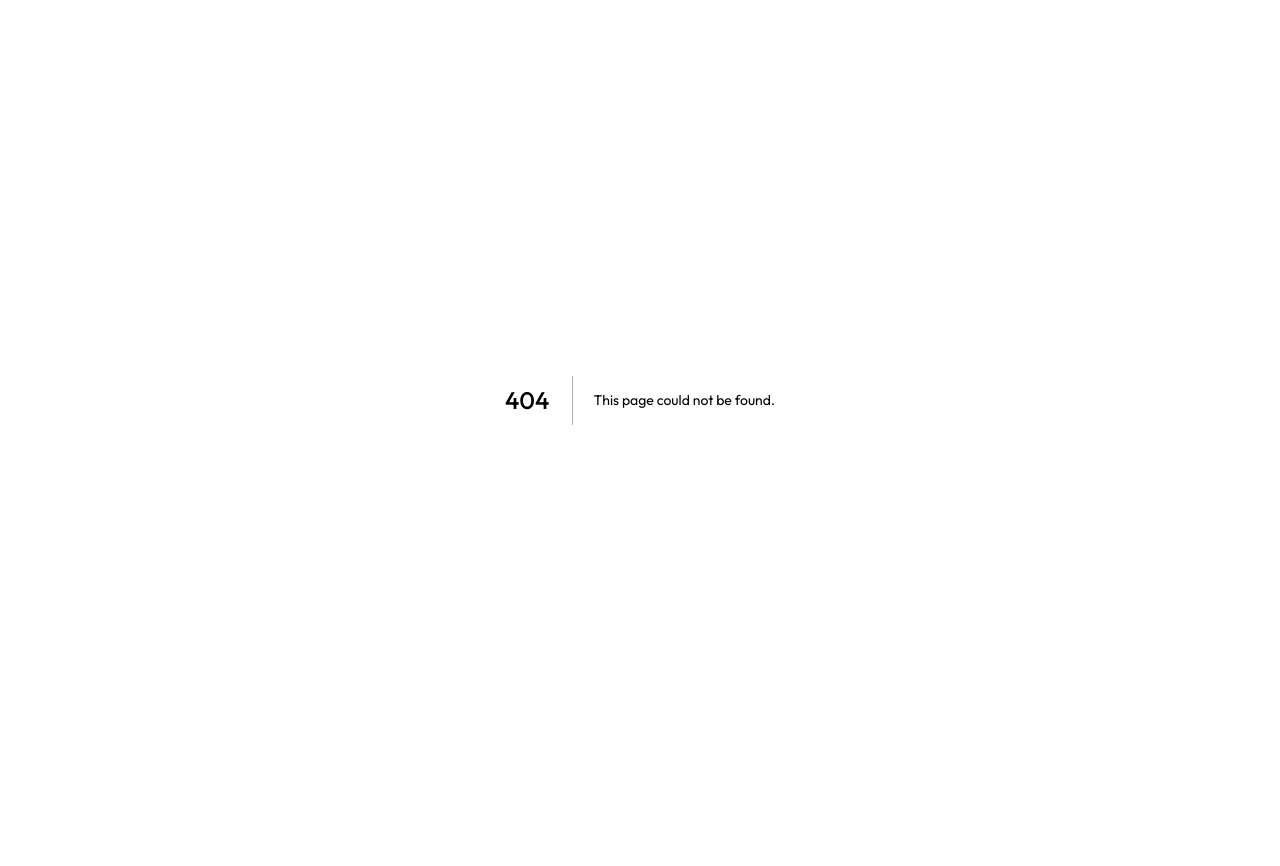
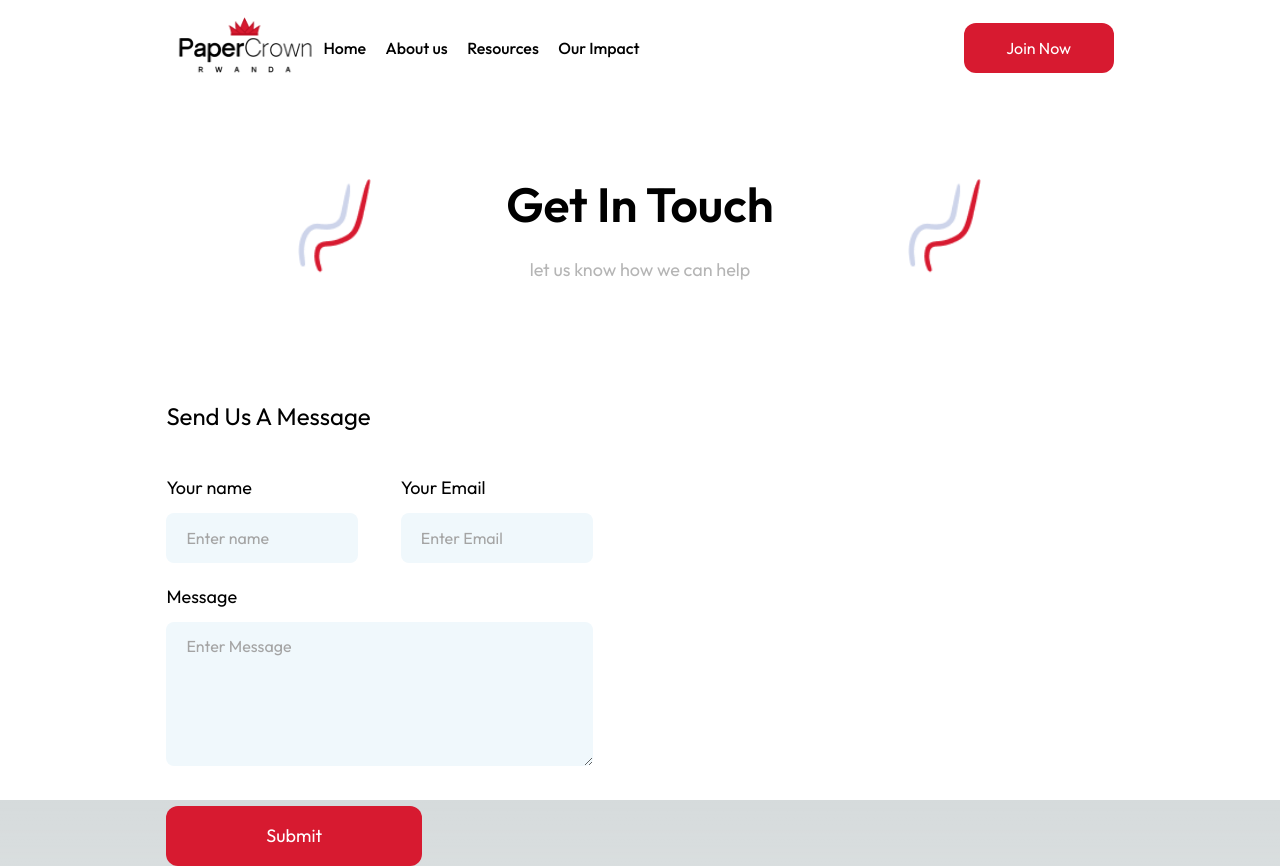
Before and after one commit to Toussaint-Manzi/paper-crown, a Next.js app: page /contact in a window 1280 px wide. Before the commit this address had no page. Before the commit the page ends 800 px from the top, so only its background shows below. Built offline with nearby package versions, Linux system fonts and the light colour scheme; a web font is replaced by a local one.

Commit message:
added the section of the page

```diff
--- /dev/null
+++ b/src/app/contact/page.js
@@ -0,0 +1,64 @@
+import React from 'react';
+import Navbar from '../components/Navbar';
+import styles from '../styles/home.module.css';
+import Image from 'next/image';
+import decor from '../../../public/assets/images/decor2.png';
+
+
+const Contact = () => {
+  return (
+    <div className='bg-white h-screen w-full'>
+        <Navbar/>
+        <div className='pt-[100px] px-[13%]'>
+            <div className='flex justify-between items-center w-full mx-auto h-[250px] rounded-[40px] px-[13%] mb-12'>
+                <div className='relative w-[90px] h-[110px]'>
+                    <Image
+                        src={decor}
+                        layout="fill"
+                        objectFit="contain"
+                        alt="Person"
+                    />
+                </div>
+                <div className='w-[70%] mx-auto'>
+                    <h1 className={`text-black text-center font-semibold text-[48px] w-[100%] mx-auto my-4`}>Get In Touch</h1>
+                    <h1 className={`text-[#B5B5B5] text-center text-[18px] w-[100%] mx-auto my-4`}>let us know how  we can help</h1>
+                </div>
+                <div className='relative w-[90px] h-[110px]'>
+                    <Image
+                        src={decor}
+                        layout="fill"
+                        objectFit="contain"
+                        alt="Person"
+                    />
+                </div>
+            </div>
+            <div className='w-full flex justify-between'>
+                <div className='w-[45%]'>
+                    <h1 className='text-[24px] text-black capitalize mb-10'>Send us a message</h1>
+                    <form action="">
+                        <div className='w-full flex justify-between'>
+                            <div className='w-[45%]'>
+                                <label className='text-[18px] text-black'>Your name</label>
+                                <input type="text" name="" id="" placeholder='Enter name' className='w-full mt-3 text-[#A4A4A4] px-5 h-[50px] bg-[#f0f8fc] rounded-lg placeholder:text-[#A4A4A4] outline-none'/>
+                            </div>
+                            <div className='w-[45%]'>
+                                <label className='text-[18px] text-black'>Your Email</label>
+                                <input type="text" name="" id="" placeholder='Enter Email' className='w-full mt-3 text-[#A4A4A4] px-5 h-[50px] bg-[#f0f8fc] rounded-lg placeholder:text-[#A4A4A4] outline-none'/>
+                            </div>
+                        </div>
+                        <div className='w-full flex flex-col mt-5'>
+                            <label className='text-[18px] text-black'>Message</label>
+                            <textarea name="" rows={5} id="" placeholder='Enter Message' className='text-[#A4A4A4] px-5 py-3 mt-3 bg-[#f0f8fc] rounded-lg placeholder:text-[#A4A4A4] outline-none'></textarea>
+                        </div>
+                        <button className='h-[60px] w-[60%] text-white text-lg mt-10 px-8 self-start bg-[#D71A30] rounded-xl flex justify-center items-center'>
+                            Submit
+                        </button>
+                    </form>
+                </div>
+            </div>
+        </div>
+    </div>
+  )
+}
+
+export default Contact
```
Also changed, not shown: public/assets/images/decor2.png (added).
